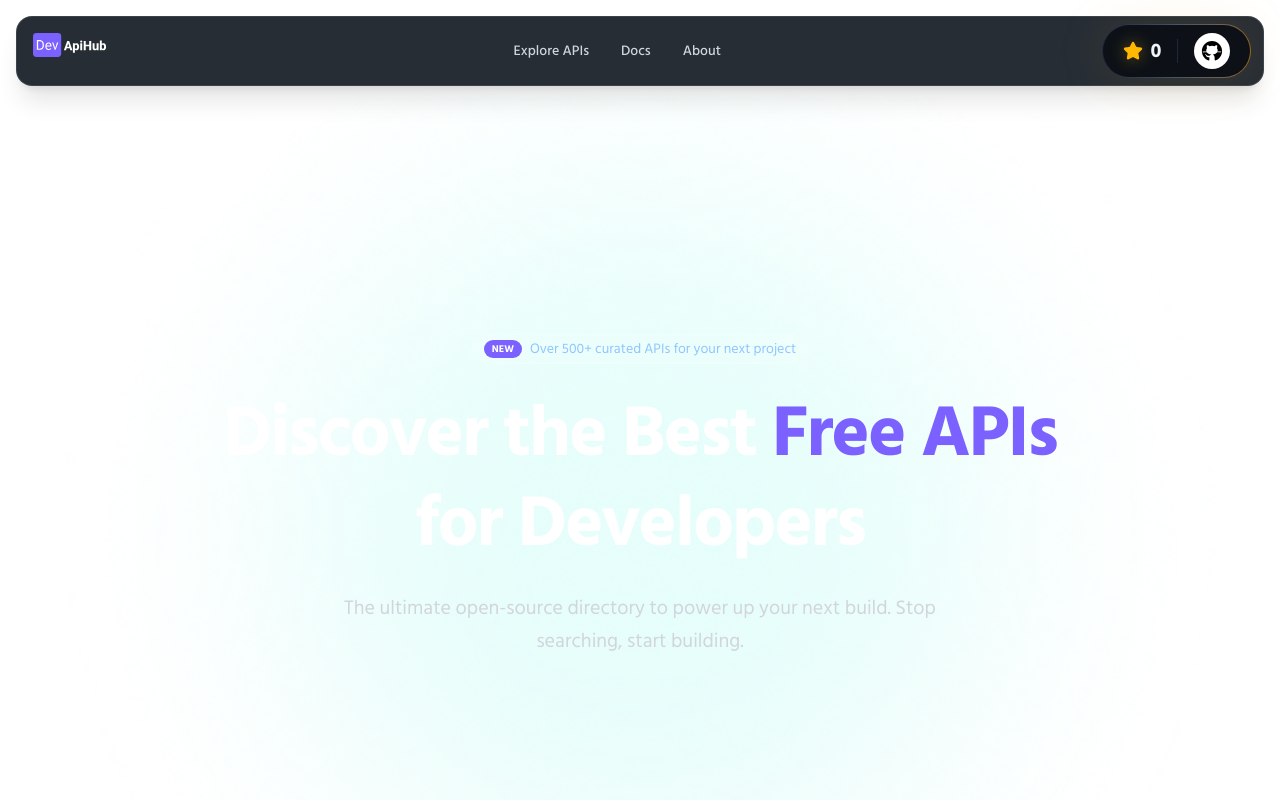
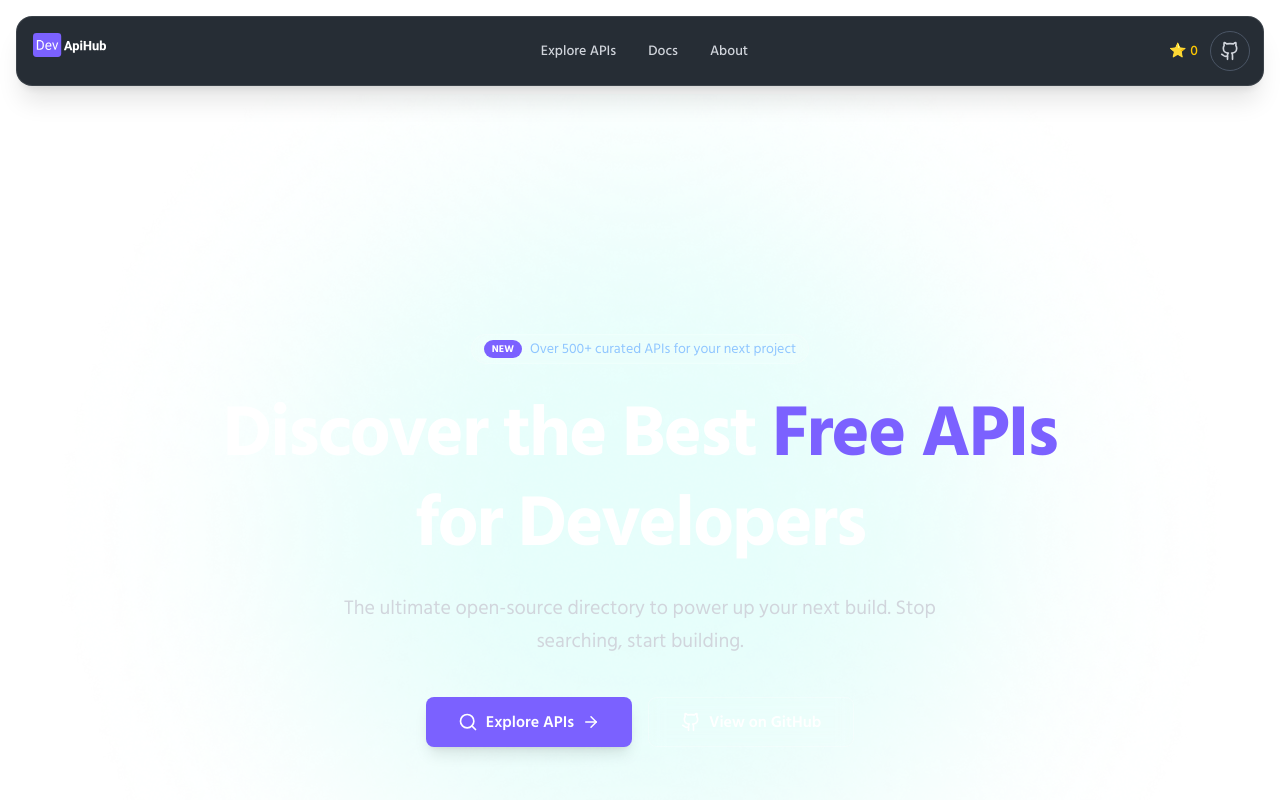
Before and after one commit to mdsinikdho12/DevApiHub, a Next.js app: page / in a window 1280 px wide. Shown: the top 800 px of the page. Built offline with nearby package versions, Linux system fonts and the light colour scheme; no server answers; the database is empty.

Commit message:
Github & Herosection update

```diff
--- a/src/app/Components/Buton/GithubButton.jsx
+++ b/src/app/Components/Buton/GithubButton.jsx
@@ -3,7 +3,7 @@
 import { useState, useEffect } from "react";
 import Link from "next/link";
 import Image from "next/image";
-import { Star } from "lucide-react";
+import { Star, Github } from "lucide-react";
 
 function GithubButton() {
   const [stars, setStars] = useState(null);
@@ -26,32 +26,14 @@ function GithubButton() {
       href="https://github.com/mdsinikdho12/DevApiHub"
       target="_blank"
       className="group relative inline-flex items-center justify-center p-[1px] rounded-full transition-all duration-300 active:scale-95">
-      <div className="absolute inset-0 rounded-full bg-gradient-to-r from-slate-800 via-slate-600 to-amber-500/50 opacity-100 group-hover:from-slate-700 group-hover:to-amber-400 transition-all duration-300"></div>
-
-      <div className="relative flex items-center gap-3 bg-[#0D1117] px-5 py-2 rounded-full leading-none overflow-hidden">
-        <div className="flex items-center gap-2">
-          <Star className="w-5 h-5 text-amber-400 fill-amber-400 drop-shadow-[0_0_8px_rgba(251,191,36,0.4)]" />
-          <span className=" md:text-xl font-bold text-slate-100 tracking-tight">
-            {stars !== null ? stars.toLocaleString() : "..."}
-          </span>
-        </div>
-
-        <div className="w-[1px] h-6 bg-slate-800 mx-1"></div>
-
-        <div className="flex items-center justify-center w-9 h-9 bg-white rounded-full transition-all duration-500 group-hover:rotate-[360deg]">
-          <Image
-            src="/github.svg"
-            width={22}
-            height={22}
-            alt="GitHub"
-            className="invert-0"
-          />
-        </div>
-
-        <div className="absolute inset-0 bg-gradient-to-r from-transparent via-white/5 to-transparent -translate-x-full group-hover:translate-x-full transition-transform duration-1000"></div>
+      <div className="flex items-center ">
+        <button className="flex items-center gap-1 px-3 py-2 text-yellow-400 hover:text-yellow-300 transition text-sm font-medium">
+          <span>⭐</span> {stars}
+        </button>
+        <button className="w-10 h-10 rounded-full border border-gray-600 hover:border-gray-400 transition flex items-center justify-center text-gray-300 hover:text-white">
+          <Github size={20} />
+        </button>
       </div>
-
-      <div className="absolute -z-10 inset-0 rounded-full blur-xl bg-amber-500/10 group-hover:bg-amber-500/20 transition-all duration-300"></div>
     </Link>
   );
 }
--- a/src/app/Components/HeroSection.jsx
+++ b/src/app/Components/HeroSection.jsx
@@ -1,5 +1,6 @@
 import Image from "next/image";
-import { Search } from "lucide-react";
+import { Search, ArrowRight, Github } from "lucide-react";
+import Link from "next/link";
 
 function HeroSection() {
   return (
@@ -47,6 +48,25 @@ function HeroSection() {
           The ultimate open-source directory to power up your next build. Stop
           searching, start building.
         </p>
+        <div className="flex flex-col mt-10 sm:flex-row gap-4 mb-12 justify-center">
+          <Link
+            href={"/apis"}
+            className="px-6 md:px-8 py-3 bg-[#7B61FF] hover:bg-[#6A52D5] text-white font-semibold rounded-lg transition-all duration-300 transform hover:scale-105 active:scale-95 flex items-center justify-center gap-2 group shadow-lg hover:shadow-xl">
+            <Search size={20} />
+            Explore APIs
+            <ArrowRight
+              size={18}
+              className="group-hover:translate-x-1 transition-transform"
+            />
+          </Link>
+          <Link
+            href="https://github.com/mdsinikdho12/DevApiHub"
+            target="_blank"
+            className="px-6 md:px-8 py-3 border border-white/30 hover:border-white/60 text-white font-semibold rounded-lg transition-all duration-300 hover:bg-white/10 flex items-center justify-center gap-2 backdrop-blur-sm">
+            <Github size={20} />
+            View on GitHub
+          </Link>
+        </div>
       </div>
     </div>
   );
```
